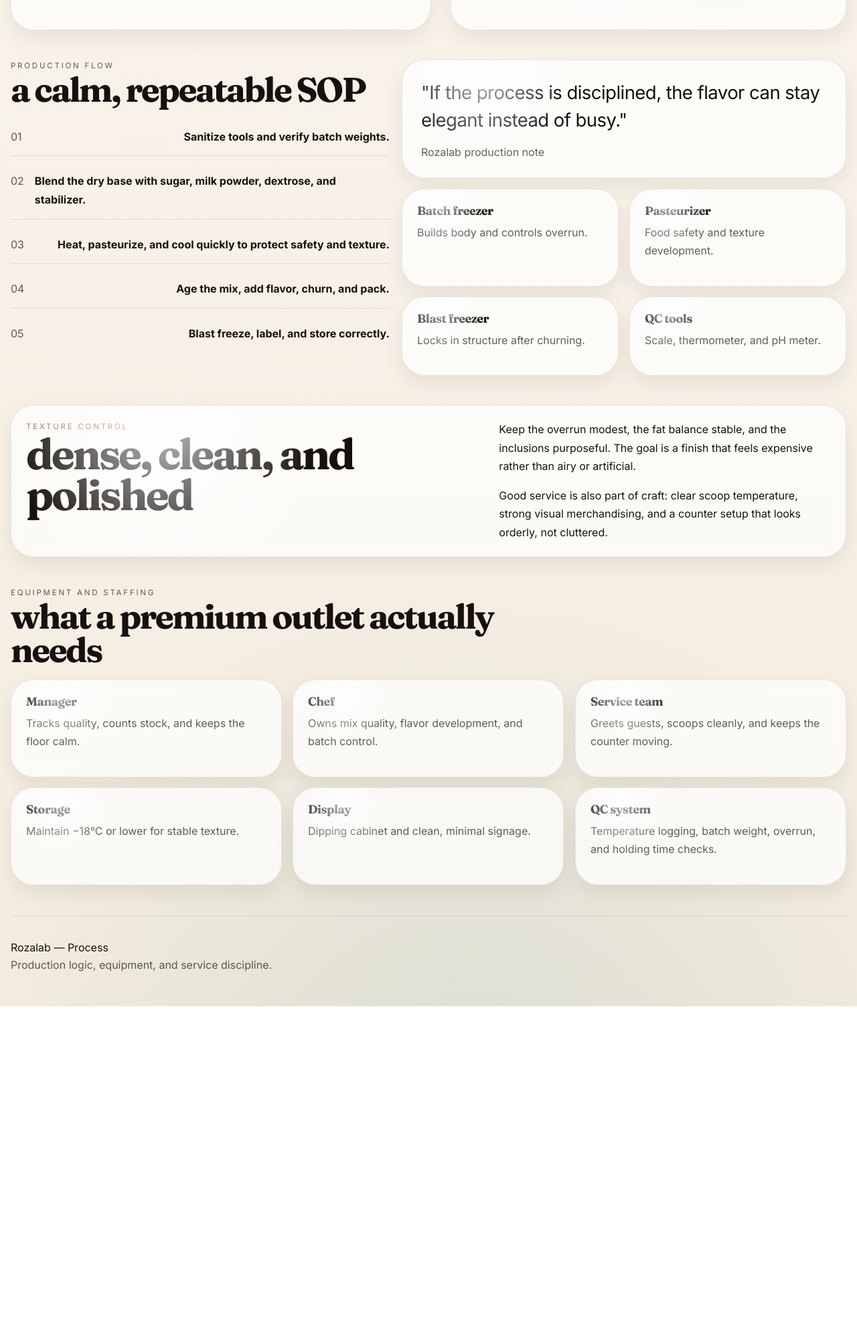
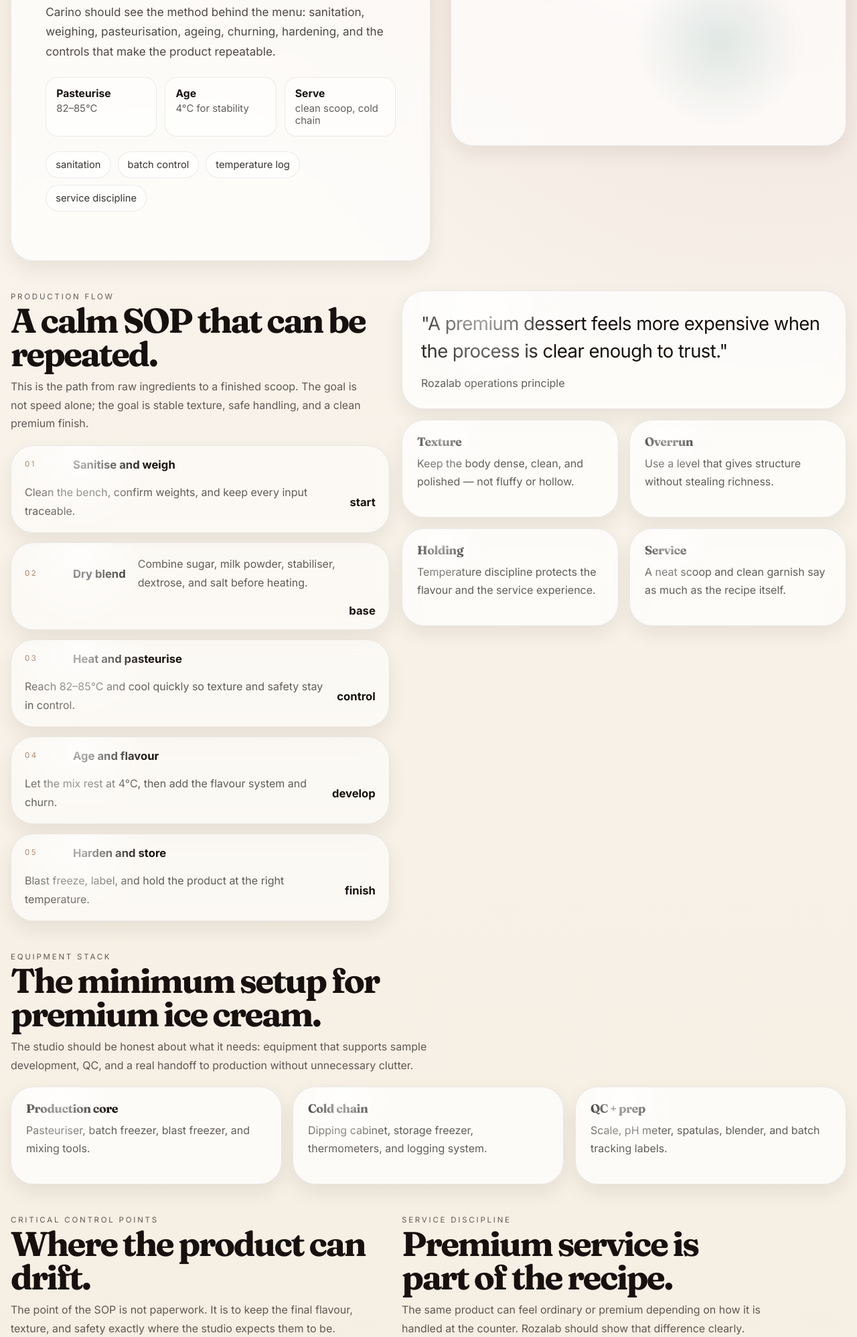
Before and after one commit to Roshanmahamoodnk/roza-lab-, a plain HTML site: page operations.html in a window 1280 px wide. Shown: the part 803-2800 px from the top of the page at 67% size. Before the commit the page ends 2306 px from the top, so only its background shows below. Drawn offline with Linux system fonts and the light colour scheme.

Commit message:
Rebuild Rozalab process page for Carino

```diff
--- a/operations.html
+++ b/operations.html
@@ -3,8 +3,8 @@
   <head>
     <meta charset="utf-8" />
     <meta name="viewport" content="width=device-width, initial-scale=1" />
-    <meta name="description" content="Rozalab SOP, CCP, machine stack, and team structure for ice cream production." />
-    <title>Rozalab &mdash; Process</title>
+    <meta name="description" content="Rozalab × Carino production process, SOP, CCP, equipment, and service discipline." />
+    <title>Rozalab × Carino — Process</title>
     <link rel="stylesheet" href="style.css" />
     <link rel="stylesheet" href="site.css" />
     <script src="app.js" defer></script>
@@ -13,112 +13,194 @@
     <header class="topbar">
       <div class="brand">
         <span class="brand-mark">RL</span>
-        <div>
-          <p class="eyebrow">Rozalab</p>
-          <p class="muted">Process and operations</p>
+        <div class="brand-copy">
+          <strong>Rozalab × Carino</strong>
+          <p>process and operations</p>
         </div>
       </div>
       <nav class="topnav">
         <a href="index.html">Home</a>
         <a href="brand.html">Vision</a>
         <a href="menu.html">Pairings</a>
-        <a class="active" href="operations.html">Process</a>
-        <a href="lab.html">Lab</a>
+        <a href="operations.html">Process</a>
+        <a href="lab.html">Evidence</a>
         <a href="launch.html">Launch</a>
       </nav>
     </header>
 
     <main>
       <section class="hero">
-        <div class="hero-copy">
-          <p class="tag">Operational discipline</p>
-          <div class="display-stack">
-            <strong>sop + ccp</strong>
-            <h2>quality in every step</h2>
-          </div>
+        <div class="hero-copy reveal">
+          <p class="tag">SOP + CCP</p>
+          <h1>Process discipline is what keeps the flavour premium.</h1>
           <p class="lead">
-            The product only feels premium when the process is precise: mix balance, pasteurization,
-            aging, churn temperature, storage, and service temperature.
+            Carino should see the method behind the menu: sanitation, weighing, pasteurisation, ageing,
+            churning, hardening, and the controls that make the product repeatable.
           </p>
           <div class="hero-meta">
-            <div class="mini-stat"><strong>Pasteurize</strong><span>82&ndash;85&deg;C for 15&ndash;20 sec</span></div>
-            <div class="mini-stat"><strong>Age</strong><span>4&deg;C for 4&ndash;12 hours</span></div>
-            <div class="mini-stat"><strong>Serve</strong><span>&minus;12 to &minus;15&deg;C for best scoopability</span></div>
+            <div class="mini-stat"><strong>Pasteurise</strong><span>82–85°C</span></div>
+            <div class="mini-stat"><strong>Age</strong><span>4°C for stability</span></div>
+            <div class="mini-stat"><strong>Serve</strong><span>clean scoop, cold chain</span></div>
+          </div>
+          <div class="chips">
+            <span>sanitation</span>
+            <span>batch control</span>
+            <span>temperature log</span>
+            <span>service discipline</span>
           </div>
         </div>
-        <div class="hero-art">
-          <img src="assets/hero.svg" alt="Editorial Rozalab ice cream R&amp;D illustration" />
+        <div class="hero-art reveal">
+          <img src="assets/hero.svg" alt="Rozalab process illustration" />
+          <div class="art-card top reveal">
+            <p><strong>Quality rule</strong><br />The product should feel composed, not improvised.</p>
+          </div>
+          <div class="art-card reveal">
+            <p><strong>Control rule</strong><br />Every batch needs a clear handoff from bench to freezer.</p>
+          </div>
         </div>
       </section>
 
       <section class="section split">
         <div>
-          <div class="section-head narrow">
+          <div class="section-head compact reveal">
             <p class="tag">Production flow</p>
-            <h2>a calm, repeatable SOP</h2>
+            <h2>A calm SOP that can be repeated.</h2>
+            <p>
+              This is the path from raw ingredients to a finished scoop. The goal is not speed alone;
+              the goal is stable texture, safe handling, and a clean premium finish.
+            </p>
           </div>
-          <ol class="spec-list">
-            <li><span>01</span><strong>Sanitize tools and verify batch weights.</strong></li>
-            <li><span>02</span><strong>Blend the dry base with sugar, milk powder, dextrose, and stabilizer.</strong></li>
-            <li><span>03</span><strong>Heat, pasteurize, and cool quickly to protect safety and texture.</strong></li>
-            <li><span>04</span><strong>Age the mix, add flavor, churn, and pack.</strong></li>
-            <li><span>05</span><strong>Blast freeze, label, and store correctly.</strong></li>
-          </ol>
+          <div class="feature-rail">
+            <div class="feature-row reveal">
+              <span class="index">01</span>
+              <strong>Sanitise and weigh</strong>
+              <span>Clean the bench, confirm weights, and keep every input traceable.</span>
+              <strong>start</strong>
+            </div>
+            <div class="feature-row reveal">
+              <span class="index">02</span>
+              <strong>Dry blend</strong>
+              <span>Combine sugar, milk powder, stabiliser, dextrose, and salt before heating.</span>
+              <strong>base</strong>
+            </div>
+            <div class="feature-row reveal">
+              <span class="index">03</span>
+              <strong>Heat and pasteurise</strong>
+              <span>Reach 82–85°C and cool quickly so texture and safety stay in control.</span>
+              <strong>control</strong>
+            </div>
+            <div class="feature-row reveal">
+              <span class="index">04</span>
+              <strong>Age and flavour</strong>
+              <span>Let the mix rest at 4°C, then add the flavour system and churn.</span>
+              <strong>develop</strong>
+            </div>
+            <div class="feature-row reveal">
+              <span class="index">05</span>
+              <strong>Harden and store</strong>
+              <span>Blast freeze, label, and hold the product at the right temperature.</span>
+              <strong>finish</strong>
+            </div>
+          </div>
         </div>
         <div>
-          <div class="quote-panel">
+          <div class="quote-panel reveal">
             <blockquote>
-              "If the process is disciplined, the flavor can stay elegant instead of busy."
+              "A premium dessert feels more expensive when the process is clear enough to trust."
             </blockquote>
-            <footer>Rozalab production note</footer>
+            <footer>Rozalab operations principle</footer>
           </div>
-          <div class="grid two" style="margin-top:16px;">
-            <article class="panel"><h3>Batch freezer</h3><p>Builds body and controls overrun.</p></article>
-            <article class="panel"><h3>Pasteurizer</h3><p>Food safety and texture development.</p></article>
-            <article class="panel"><h3>Blast freezer</h3><p>Locks in structure after churning.</p></article>
-            <article class="panel"><h3>QC tools</h3><p>Scale, thermometer, and pH meter.</p></article>
+          <div class="grid two" style="margin-top: 16px;">
+            <article class="panel reveal"><h3>Texture</h3><p>Keep the body dense, clean, and polished — not fluffy or hollow.</p></article>
+            <article class="panel reveal"><h3>Overrun</h3><p>Use a level that gives structure without stealing richness.</p></article>
+            <article class="panel reveal"><h3>Holding</h3><p>Temperature discipline protects the flavour and the service experience.</p></article>
+            <article class="panel reveal"><h3>Service</h3><p>A neat scoop and clean garnish say as much as the recipe itself.</p></article>
           </div>
         </div>
       </section>
 
       <section class="section">
-        <div class="story-line">
-          <div>
-            <p class="tag">Texture control</p>
-            <h2>dense, clean, and polished</h2>
+        <div class="section-head reveal">
+          <p class="tag">Equipment stack</p>
+          <h2>The minimum setup for premium ice cream.</h2>
+          <p>
+            The studio should be honest about what it needs: equipment that supports sample development,
+            QC, and a real handoff to production without unnecessary clutter.
+          </p>
+        </div>
+        <div class="grid three">
+          <article class="card reveal"><h3>Production core</h3><p>Pasteuriser, batch freezer, blast freezer, and mixing tools.</p></article>
+          <article class="card reveal"><h3>Cold chain</h3><p>Dipping cabinet, storage freezer, thermometers, and logging system.</p></article>
+          <article class="card reveal"><h3>QC + prep</h3><p>Scale, pH meter, spatulas, blender, and batch tracking labels.</p></article>
+        </div>
+      </section>
+
+      <section class="section split">
+        <div>
+          <div class="section-head compact reveal">
+            <p class="tag">Critical control points</p>
+            <h2>Where the product can drift.</h2>
+            <p>
+              The point of the SOP is not paperwork. It is to keep the final flavour, texture, and safety
+              exactly where the studio expects them to be.
+            </p>
           </div>
-          <div>
+          <div class="panel reveal">
+            <ul class="detail-list">
+              <li>Record heating and cooling temperatures every batch.</li>
+              <li>Keep sanitation and weighing as the first non-negotiable step.</li>
+              <li>Watch holding time, freezer load, and service temperature.</li>
+              <li>Check garnish, portion size, and finish before the product reaches the guest.</li>
+            </ul>
+          </div>
+        </div>
+        <div>
+          <div class="section-head compact reveal">
+            <p class="tag">Service discipline</p>
+            <h2>Premium service is part of the recipe.</h2>
             <p>
-              Keep the overrun modest, the fat balance stable, and the inclusions purposeful.
-              The goal is a finish that feels expensive rather than airy or artificial.
+              The same product can feel ordinary or premium depending on how it is handled at the counter.
+              Rozalab should show that difference clearly.
             </p>
-            <p>
-              Good service is also part of craft: clear scoop temperature, strong visual merchandising,
-              and a counter setup that looks orderly, not cluttered.
-            </p>
+          </div>
+          <div class="grid two">
+            <article class="kpi-panel reveal"><h3>Counter</h3><p>Clean scoop rhythm and tidy presentation.</p></article>
+            <article class="kpi-panel reveal"><h3>Storage</h3><p>Cold chain and stock discipline.</p></article>
+            <article class="kpi-panel reveal"><h3>Garnish</h3><p>Keep it minimal, composed, and intentional.</p></article>
+            <article class="kpi-panel reveal"><h3>Guest</h3><p>They should feel the calm of a well-run system.</p></article>
           </div>
         </div>
       </section>
 
       <section class="section">
-        <div class="section-head">
-          <p class="tag">Equipment and staffing</p>
-          <h2>what a premium outlet actually needs</h2>
+        <div class="section-head reveal">
+          <p class="tag">Control sheet</p>
+          <h2>The numbers the studio should watch.</h2>
         </div>
-        <div class="grid three machine-grid">
-          <article class="card"><h3>Manager</h3><p>Tracks quality, counts stock, and keeps the floor calm.</p></article>
-          <article class="card"><h3>Chef</h3><p>Owns mix quality, flavor development, and batch control.</p></article>
-          <article class="card"><h3>Service team</h3><p>Greets guests, scoops cleanly, and keeps the counter moving.</p></article>
-          <article class="card"><h3>Storage</h3><p>Maintain &minus;18&deg;C or lower for stable texture.</p></article>
-          <article class="card"><h3>Display</h3><p>Dipping cabinet and clean, minimal signage.</p></article>
-          <article class="card"><h3>QC system</h3><p>Temperature logging, batch weight, overrun, and holding time checks.</p></article>
+        <div class="panel reveal" style="overflow-x:auto;">
+          <table class="data-table">
+            <thead>
+              <tr>
+                <th>Checkpoint</th>
+                <th>Target</th>
+                <th>Why it matters</th>
+              </tr>
+            </thead>
+            <tbody>
+              <tr><td><strong>Heating</strong></td><td>82–85°C</td><td>Food safety and mix development.</td></tr>
+              <tr><td><strong>Ageing</strong></td><td>4°C</td><td>Texture stability before churning.</td></tr>
+              <tr><td><strong>Draw temperature</strong></td><td>-5 to -7°C</td><td>Structure as the product leaves the freezer.</td></tr>
+              <tr><td><strong>Hardening</strong></td><td>-18°C or lower</td><td>Locks in the final texture.</td></tr>
+              <tr><td><strong>Service</strong></td><td>-12 to -15°C</td><td>Best scoopability and finish.</td></tr>
+            </tbody>
+          </table>
         </div>
       </section>
     </main>
 
     <footer class="footer">
-      <p>Rozalab &mdash; Process</p>
-      <p class="muted">Production logic, equipment, and service discipline.</p>
+      <p>Rozalab × Carino — Process</p>
+      <p class="muted">SOP, CCP, and service discipline that make the product repeatable.</p>
     </footer>
   </body>
 </html>
```
